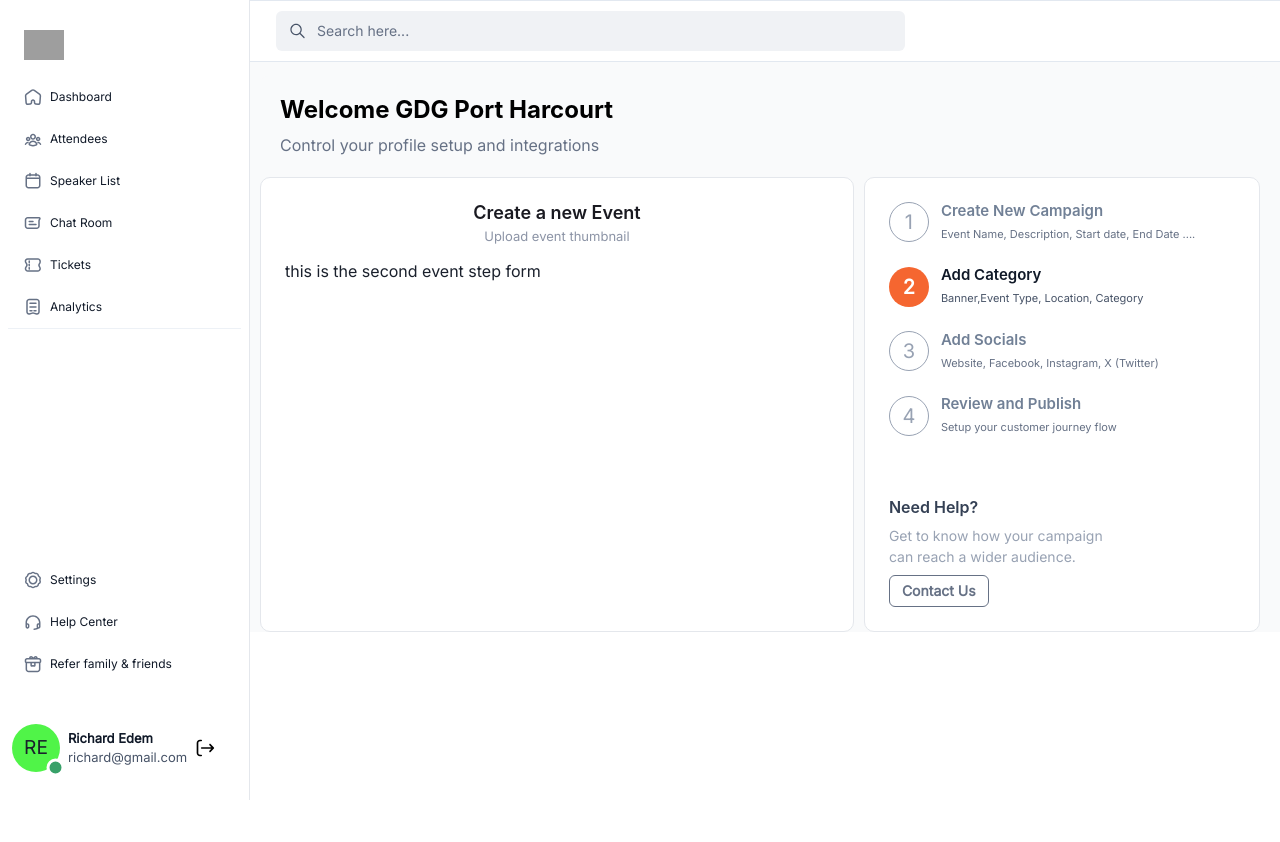
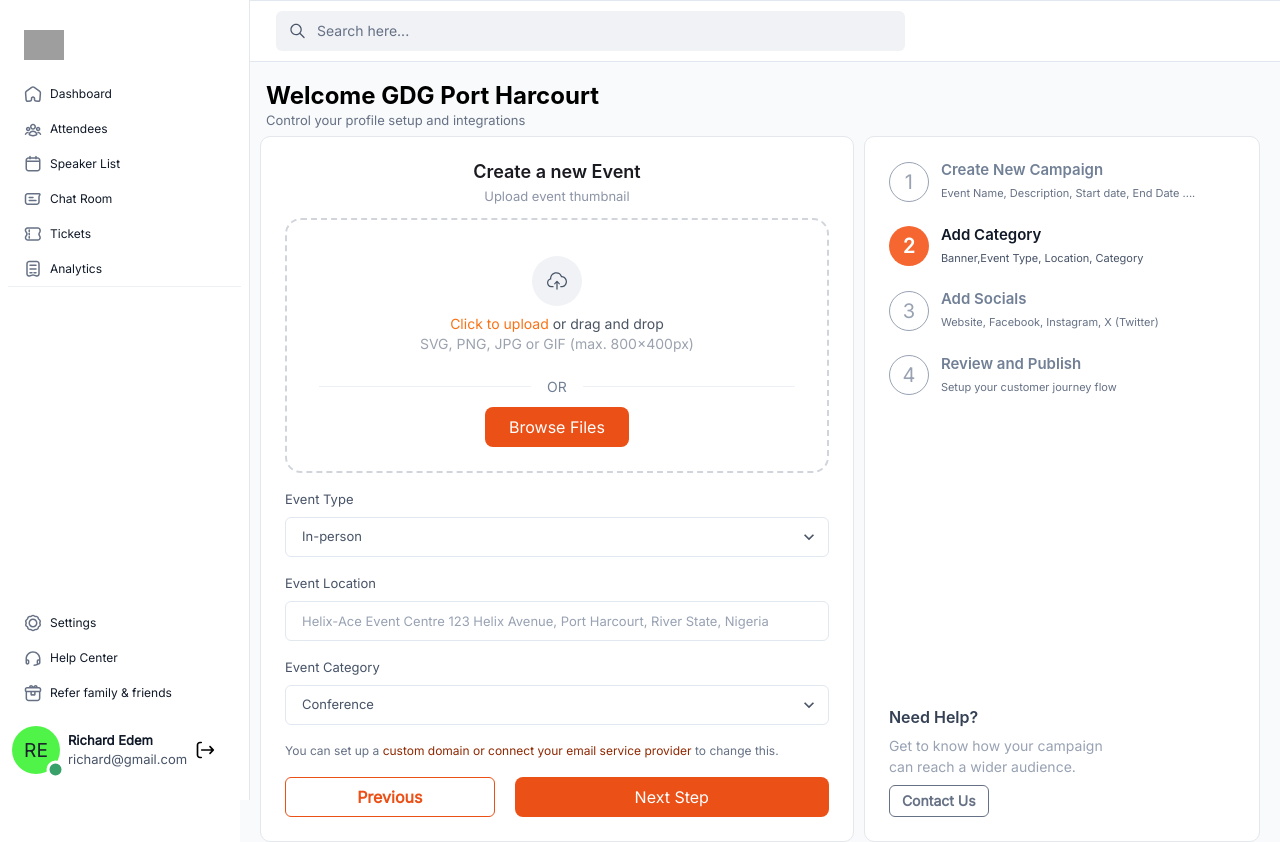
Before and after one commit to HelixgadeTechnologies/appeventeev, a React (Vite) app: page /create-event-setup-2 in a window 1280 px wide. Before the commit the page ends 800 px from the top, so only its background shows below. Built offline with nearby package versions, Linux system fonts and the light colour scheme; grey boxes are pictures that could not be loaded.

Commit message:
finished second create =-event page

```diff
--- a/package.json
+++ b/package.json
@@ -17,6 +17,7 @@
     "framer-motion": "^12.4.10",
     "react": "^19.0.0",
     "react-dom": "^19.0.0",
+    "react-dropzone": "^14.3.8",
     "react-icons": "^5.5.0",
     "react-router-dom": "^7.3.0"
   },
--- a/src/pages/CreateEvent/CreateEventFirst.jsx
+++ b/src/pages/CreateEvent/CreateEventFirst.jsx
@@ -26,7 +26,7 @@ const CreateEventFirst = () => {
   return (
     <CreateEventLayout>
       <Box>
-        <form action="" className="space-y-5 text-sm">
+        <form action="" className="space-y-3 text-sm">
         <FormControl>
           <FormLabel fontWeight={"medium"} fontSize={"small"} color={"#475367"}>
             Event Name
@@ -34,7 +34,7 @@ const CreateEventFirst = () => {
           <Input
             type="text"
             placeholder="Enter Subject"
-            _placeholder={{ color: "#98A2B3", fontSize: "14px" }}
+            _placeholder={{ color: "#98A2B3", fontSize: "small" }}
             focusBorderColor="#FA9874"
             fontSize={"small"}
             textTransform={"capitalize"}
@@ -46,13 +46,14 @@ const CreateEventFirst = () => {
           </FormLabel>
           <Textarea
             resize={"none"}
+            size={"md"}
             placeholder="Enter text here..."
-            _placeholder={{ color: "#98A2B3", fontSize: "14px" }}
+            _placeholder={{ color: "#98A2B3", fontSize: "small" }}
             focusBorderColor="#FA9874"
             fontSize={"small"}
           />
           <FormHelperText
-            fontSize={"xs"}
+            fontSize={"smaller"}
             color={"#667185"}
             fontWeight={"normal"}
           >
@@ -77,7 +78,7 @@ const CreateEventFirst = () => {
               <Input
                 type={"text"}
                 placeholder="01 September 2024"
-                _placeholder={{ color: "#98A2B3", fontSize: "14px" }}
+                _placeholder={{ color: "#98A2B3", fontSize: "small" }}
                 focusBorderColor="#FA9874"
                 fontSize={"small"}
                 textTransform={"capitalize"}
@@ -96,7 +97,7 @@ const CreateEventFirst = () => {
               <Input
                 type={"text"}
                 placeholder="01 September 2024"
-                _placeholder={{ color: "#98A2B3", fontSize: "14px" }}
+                _placeholder={{ color: "#98A2B3", fontSize: "small" }}
                 focusBorderColor="#FA9874"
                 fontSize={"small"}
                 textTransform={"capitalize"}
@@ -115,7 +116,7 @@ const CreateEventFirst = () => {
               <Input
                 type={"time"}
                 placeholder="01:00 AM"
-                _placeholder={{ color: "#98A2B3", fontSize: "14px" }}
+                _placeholder={{ color: "#98A2B3", fontSize: "small" }}
                 focusBorderColor="#FA9874"
                 fontSize={"small"}
                 textTransform={"capitalize"}
@@ -134,7 +135,7 @@ const CreateEventFirst = () => {
               <Input
                 type="time"
                 placeholder="01:00 PM"
-                _placeholder={{ color: "#98A2B3", fontSize: "14px" }}
+                _placeholder={{ color: "#98A2B3", fontSize: "small" }}
                 focusBorderColor="#FA9874"
                 fontSize={"small"}
                 textTransform={"capitalize"}
--- a/src/pages/CreateEvent/CreateEventSecond.jsx
+++ b/src/pages/CreateEvent/CreateEventSecond.jsx
@@ -1,10 +1,92 @@
 import React from 'react'
 import CreateEventLayout from '../../layout/CreateEventLayout'
+import { Box, FormControl, FormLabel, Input, Select , Link, Text, Flex, Button } from '@chakra-ui/react'
+import { eventType, eventCategory } from '../../utils/create-event'
+import { useNavigate } from 'react-router-dom'
+import FileUpload from "../../ui/FileUpload"
 
 const CreateEventSecond = () => {
+  const navigate = useNavigate();
+
+  const handleSubmit = () => {
+    navigate("/create-event-setup-3")
+  }
   return (
     <CreateEventLayout description={"Upload event thumbnail"} activeStep={2}>
-        this is the second event step form
+      <Box>
+        <form className='text-sm space-y-4'>
+          <FileUpload/>
+          <FormControl>
+            <FormLabel fontWeight={"medium"} fontSize={"small"} color={"#475367"}>Event Type</FormLabel>
+            <Select
+              color="#475367"
+              fontWeight="normal"
+              fontSize={"small"}
+              _placeholder={{ color: "#98A2B3", fontSize: "small" }}
+              focusBorderColor="#FA9874"
+              borderRadius={"6px"}
+            >
+
+              {eventType.map((type, index) => (
+                <option value={type} key={index}>{type}</option>
+              ))}
+            </Select>
+          </FormControl>
+          <FormControl>
+                    <FormLabel fontWeight={"medium"} fontSize={"small"} color={"#475367"}>
+                      Event Location
+                    </FormLabel>
+                    <Input
+                      type="text"
+                      placeholder="Helix-Ace Event centre 123 helix Avenue, Port Harcourt, River state, Nigeria"
+                      _placeholder={{ color: "#98A2B3", fontSize: "small" }}
+                      focusBorderColor="#FA9874"
+                      fontSize={"small"}
+                      textTransform={"capitalize"}
+                    />
+                  </FormControl>
+                  <FormControl>
+            <FormLabel fontWeight={"medium"} fontSize={"small"} color={"#475367"}>Event Category</FormLabel>
+            <Select
+              color="#475367"
+              fontWeight="normal"
+              fontSize={"small"}
+              _placeholder={{ color: "#98A2B3", fontSize: "small" }}
+              focusBorderColor="#FA9874"
+              borderRadius={"6px"}
+            >
+
+              {eventCategory.map((type, index) => (
+                <option value={type} key={index}>{type}</option>
+              ))}
+            </Select>
+          </FormControl>
+          <Text color={"#667185"} fontSize={"xs"}>You can set up a <Link color={"#8F2802"}>custom domain or connect your email service provider</Link> to change this.</Text>
+          <Flex gap={"20px"}>
+            <Button
+            variant={"outline"}
+            width={"40%"}
+            color={"#EB5017"}
+            borderColor={"#EB5017"}
+            _hover={{ bg: "orange.50" }}
+            onClick={() => navigate('/create-event-setup-1')}
+            >Previous</Button>
+            <Button
+            onClick={() => handleSubmit()}
+            width={"60%"}
+            bg={"#EB5017"}
+            size={"md"}
+            _hover={{ bg: "#e84a11" }}
+            variant={"solid"}
+            paddingY={"16px"}
+            paddingX={"24px"}
+            borderRadius={"lg"}
+            color={"white"}
+            fontWeight={"medium"}
+            >Next Step</Button>
+                  </Flex>
+        </form>
+      </Box>
     </CreateEventLayout>
   )
 }
--- /dev/null
+++ b/src/ui/FileUpload.jsx
@@ -0,0 +1,82 @@
+import { useState, useCallback } from "react";
+import { useDropzone } from "react-dropzone";
+import { Box, Button, Text, Circle, Image, Divider, AbsoluteCenter } from "@chakra-ui/react";
+import { SlCloudUpload } from "react-icons/sl";
+
+const ImageUploader = () => {
+  const [file, setFile] = useState(null);
+  const [preview, setPreview] = useState(null);
+
+  const onDrop = useCallback((acceptedFiles) => {
+    const uploadedFile = acceptedFiles[0];
+    setFile(uploadedFile);
+    setPreview(URL.createObjectURL(uploadedFile)); // Generate preview URL
+  }, []);
+
+  const { getRootProps, getInputProps } = useDropzone({
+    onDrop,
+    accept: {
+      "image/png": [],
+      "image/jpeg": [],
+      "image/svg+xml": [],
+      "image/gif": [],
+    },
+  });
+
+  return (
+    <Box className="flex flex-col items-center gap-3 p-6 border-2 border-dashed rounded-2xl border-gray-300">
+      {!preview ? (
+        // Upload Box (only shows when no file is uploaded)
+        <Box
+          {...getRootProps()}
+          className="w-full flex flex-col items-center justify-center p-3 cursor-pointer"
+        >
+          <input {...getInputProps()} />
+          <Circle size={"50px"} bg={"#F0F2F5"}>
+            <SlCloudUpload className="text-[#475367] text-xl"/>
+          </Circle>
+          <Text className="text-gray-600 mt-2">
+            <span className="text-orange-500 font-medium">Click to upload</span> or drag and drop
+          </Text>
+          <Text className="text-sm text-gray-400">SVG, PNG, JPG or GIF (max. 800×400px)</Text>
+        </Box>
+      ) : (
+        // Image Preview
+        <Box className="w-full flex flex-col items-center">
+          <Image src={preview} alt="Uploaded preview" className="w-60 h-auto rounded-lg shadow-md" />
+          <Text className="text-gray-500 mt-2">{file.name}</Text>
+          <Button colorScheme={"red"} size="sm" mt={2} onClick={() => { setFile(null); setPreview(null); }}>
+            Remove
+          </Button>
+        </Box>
+      )}
+
+      {!preview && (
+        <Box position='relative' padding='2' color={"gray.500"} width={"full"}>
+            <Divider/>
+            <AbsoluteCenter bg='white' px='4'>
+                OR
+            </AbsoluteCenter>
+        </Box>
+        )}
+      {!preview && (
+        <Button
+        bg={"#EB5017"}
+        size={"md"}
+        _hover={{ bg: "#e84a11" }}
+        variant={"solid"}
+        paddingY={"16px"}
+        paddingX={"24px"}
+        borderRadius={"lg"}
+        color={"white"}
+        fontWeight={"medium"}
+        onClick={() => document.querySelector("input").click()}
+        >
+          Browse Files
+        </Button>
+      )}
+    </Box>
+  );
+};
+
+export default ImageUploader;
--- a/src/ui/Header.jsx
+++ b/src/ui/Header.jsx
@@ -6,7 +6,6 @@ import {
   Divider,
   Flex,
   Heading,
-  Stack,
   Text,
 } from "@chakra-ui/react";
 import { useLocation } from "react-router-dom";
@@ -30,19 +29,15 @@ const Header = () => {
           width={"full"}
           marginX={"5"}
           marginTop={"3.5"}
-          padding={"5"}
+          padding={location.pathname === `/dashboard` ? `5` : `1.5`}
           borderTopRadius={"lg"}
         >
-          <Stack>
-            {" "}
-            {/* Controls spacing */}
             <Heading fontWeight={"bold"} fontSize={"24px"} color="#000">
               Welcome GDG Port Harcourt
             </Heading>
-            <Text color={"#667185"} fontSize={"16px"} fontWeight={"normal"}>
+            <Text color={"#667185"} fontSize={"small"} fontWeight={"normal"}>
               Control your profile setup and integrations
             </Text>
-          </Stack>
         </Box>
       </Flex>
       {location.pathname === `/dashboard` && (
--- a/src/ui/SideBar.jsx
+++ b/src/ui/SideBar.jsx
@@ -24,7 +24,7 @@ const SideBar = () => {
 
   return (
     <aside className="w-[250px] bg-white py-[30px] border-r border-[#E4E7EC] fixed top-0 left-0 h-screen">
-      <Flex justifyContent={"space-between"} flexDir={"column"} height={"90%"}>
+      <Flex justifyContent={"space-between"} flexDir={"column"} height={"93%"}>
         <Box>
           <Image
             src="https://res.cloudinary.com/dnou1zvji/image/upload/v1741554375/Eventeev_blac-08_5_gtcyzt.png"
@@ -32,13 +32,14 @@ const SideBar = () => {
             paddingLeft={"6"}
             height={"30px"}
           />
-          <Box height={"297px"} marginTop={"8px"} padding={"2"}>
+          <Box marginTop={"8px"} padding={"2"}>
             {sidebarTopLinks.map((link, index) => (
               <Flex
                 onClick={() => navigate(link.route)}
                 key={index}
                 paddingY={"12px"}
                 paddingX={"16px"}
+                height={"35px"}
                 gap={"8px"}
                 alignItems={"center"}
                 borderRadius={"4px"}
@@ -55,13 +56,14 @@ const SideBar = () => {
           </Box>
         </Box>
         <Box>
-          <Box height={"145px"} padding={"2"}>
+          <Box padding={"2"}>
             {sidebarBottomLinks.map((link, index) => (
               <Flex
                 key={index}
                 paddingY={"12px"}
                 paddingX={"16px"}
                 gap={"8px"}
+                height={"35px"}
                 alignItems={"center"}
                 borderRadius={"4px"}
                 _hover={{cursor: "pointer", bg: `${location.pathname !== link.route && "#fcf7f5"}`}}
@@ -81,7 +83,7 @@ const SideBar = () => {
         paddingY={"8px"}
         paddingX={"12px"}
         display={"block"}
-        marginTop={"20px"}
+        // marginTop={"20px"}
       >
         <Flex gap={"8px"} alignItems={"center"}>
           <Avatar name={userData.username} size={"md"}>
--- /dev/null
+++ b/src/utils/create-event.js
@@ -0,0 +1,14 @@
+export const eventType = [
+    "In-person",
+    "Hybrid",
+    "Virtual",
+];
+
+export const eventCategory = [
+    "Conference",
+    "Info Session",
+    "Watch Party",
+    "Workshop",
+    "Tech Talk / Speaker Session",
+    "Hackathon",
+];
```
Also changed, not shown: 1 other file (tests, documents, lock files or other folders).
